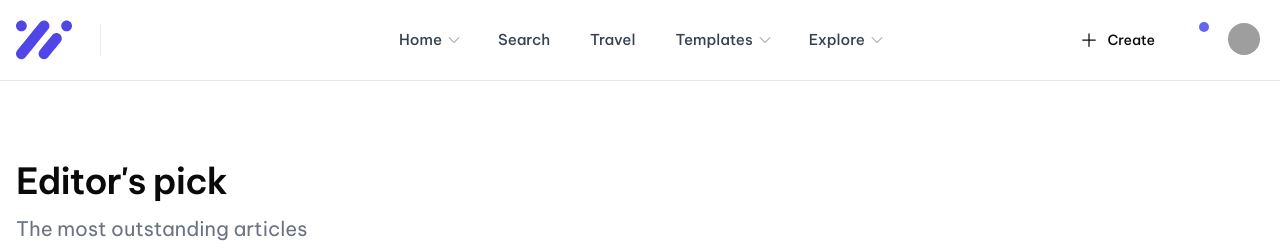
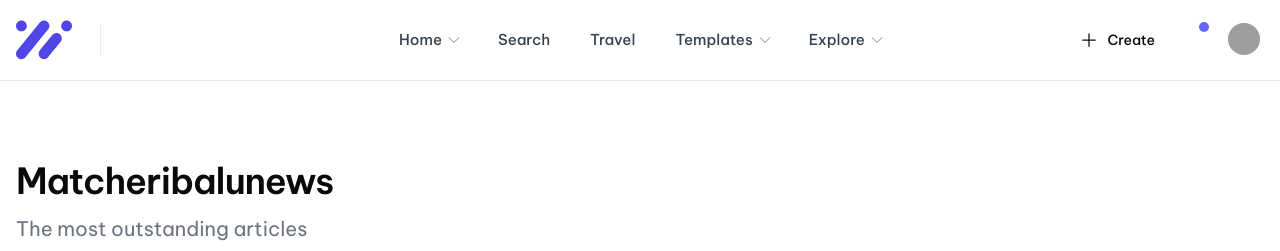
Before and after one commit to Amogha-BK/Matcheribalunews-React, a Next.js app: page / in a window 1280 px wide. Shown: the top 251 px of the page. Built offline with nearby package versions, Linux system fonts and the light colour scheme; grey boxes are pictures that could not be loaded; some icons are missing.

Commit message:
Name Changed

```diff
--- a/src/app/(app)/(home)/(home-1)/page.tsx
+++ b/src/app/(app)/(home)/(home-1)/page.tsx
@@ -37,7 +37,7 @@ const Page = async () => {
     <div className="relative pb-28 lg:pb-32">
       <div className="relative container space-y-28 lg:space-y-32">
         <SectionLargeSlider
-          heading="Editor's pick"
+          heading="Matcheribalunews"
           subHeading="The most outstanding articles"
           className="pt-10 lg:pt-20"
           posts={audioPosts.slice(3, 8)}
```
